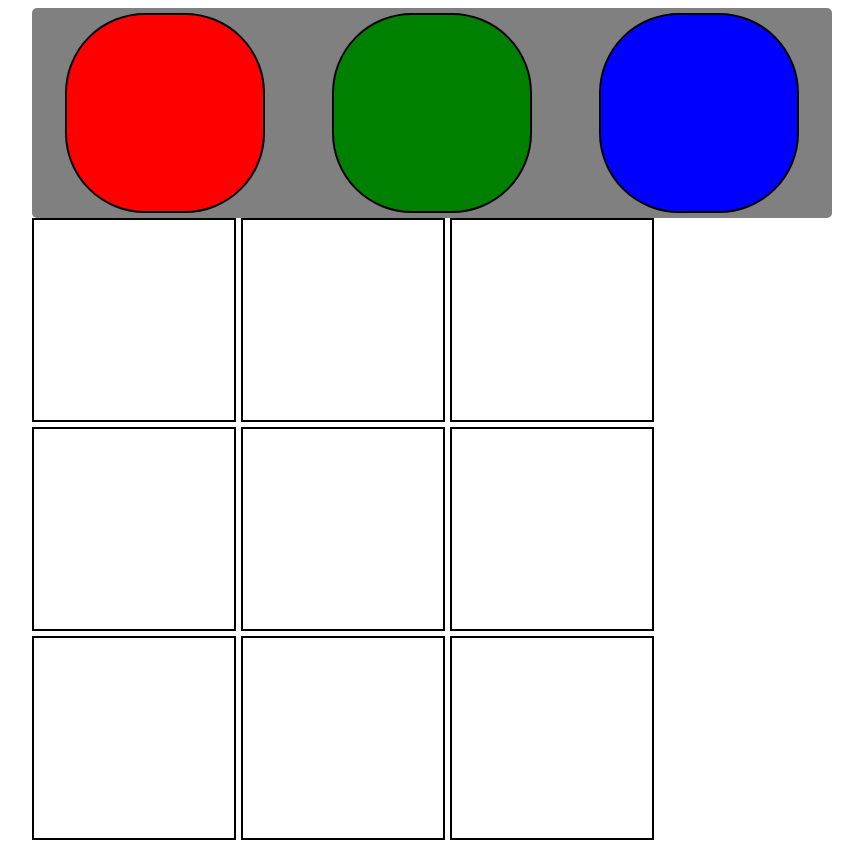
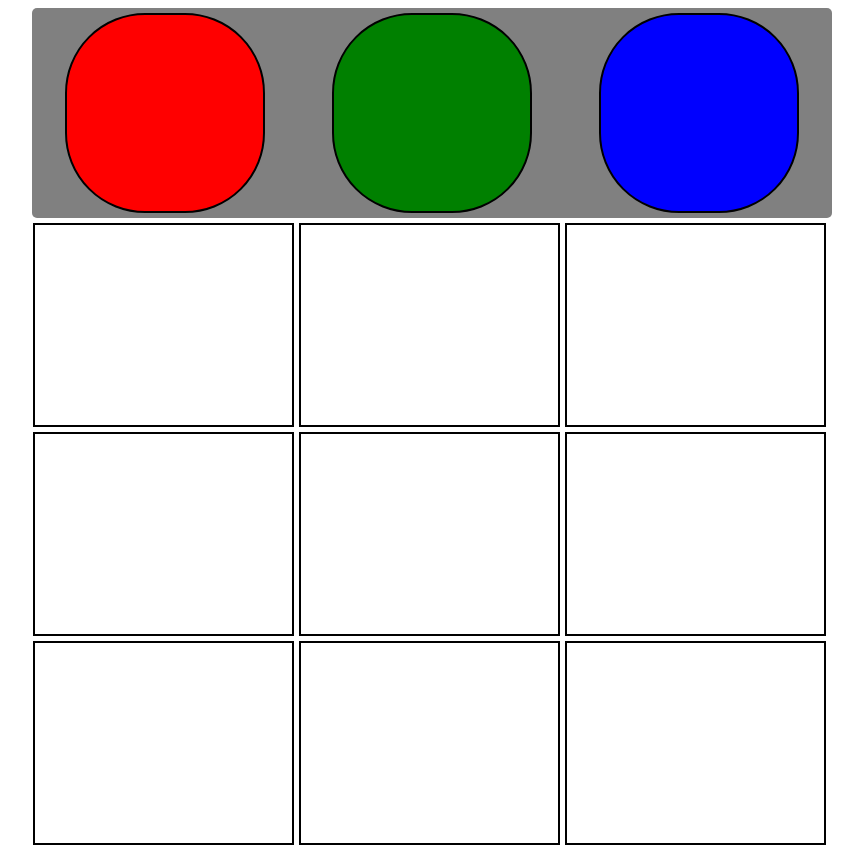
Before and after one commit to Michch333/BobRossProject, a plain HTML site: page index.html in a window 1280 px wide. Shown: the whole page, without its empty margins (208-1071 px from the left). Drawn offline with Linux system fonts and the light colour scheme.

Commit message:
fix grid position

```diff
--- a/style.css
+++ b/style.css
@@ -32,17 +32,17 @@
 }
 #gridContainer {
     width: 800px;
-    margin: 0 auto;
+    margin: 5px auto;
     display: flex;
     flex-wrap: wrap;
-
+    justify-content: center;
 }
 
 
 .gridBlocks {
     border: 2px solid black;
     height: 200px;
-    width: 200px;
+    width: 257px;
     margin-bottom: 5px;
     margin-right: 5px;
 }
```
